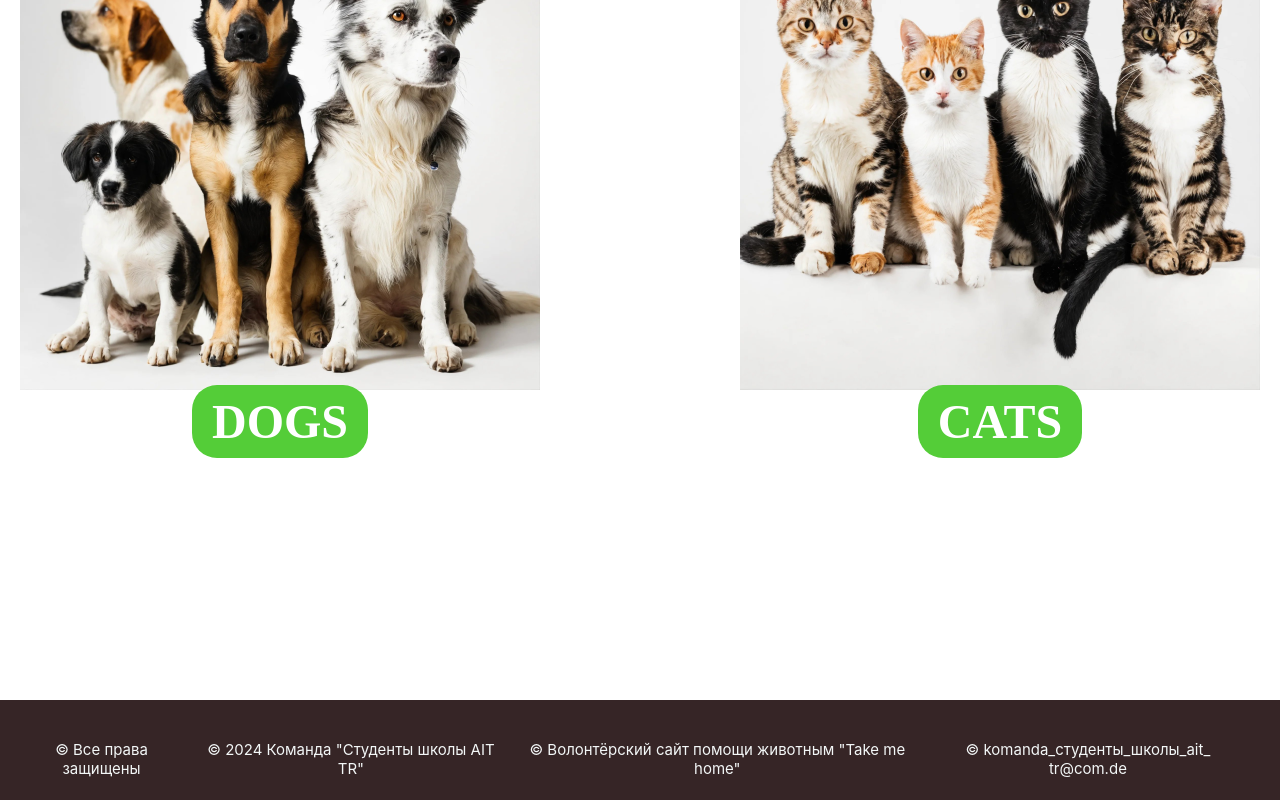
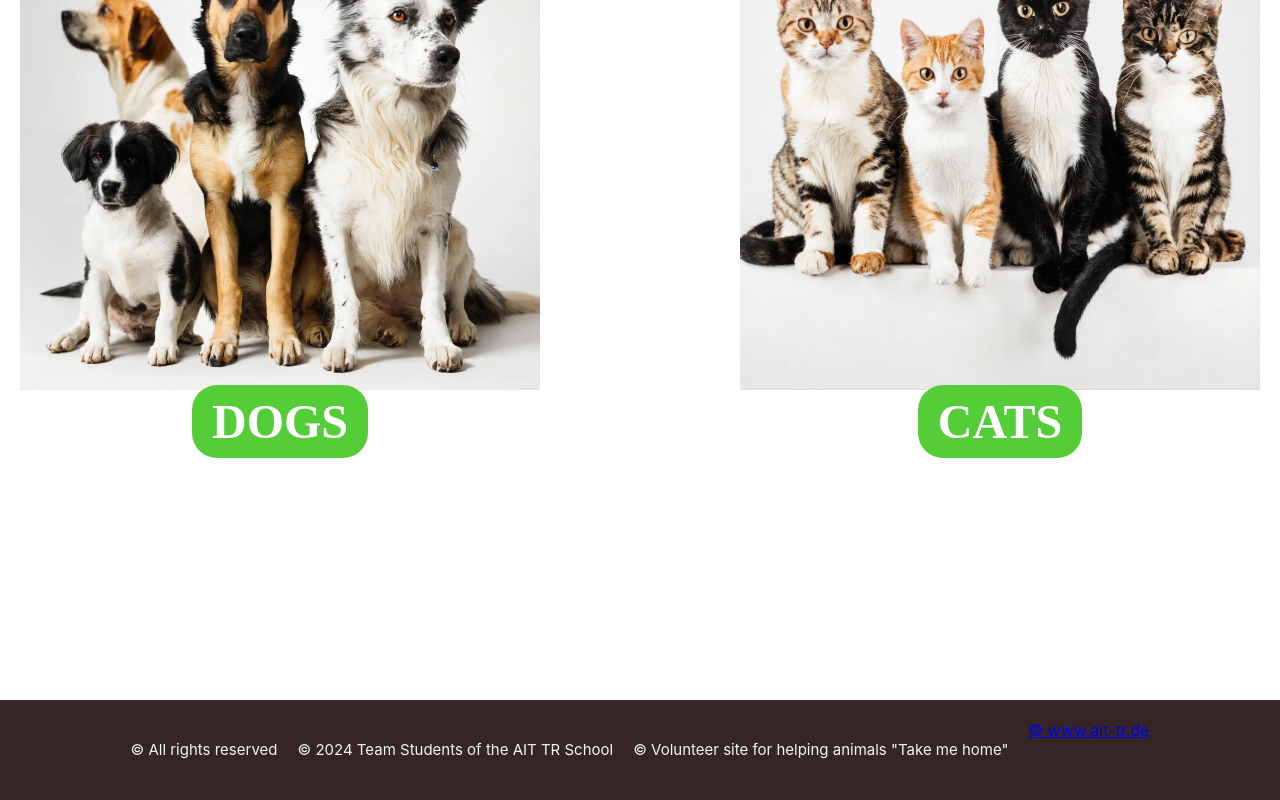
Before and after one commit to Tatyana-Kondr/Scool-project-Frontend, a React (Vite) app: page / in a window 1280 px wide. Shown: the part 1095-1895 px from the top of the page. Built offline with nearby package versions, Linux system fonts and the light colour scheme; what use-query-params would draw is missing.

Commit message:
styles footer

```diff
--- a/src/components/footer/Footer.tsx
+++ b/src/components/footer/Footer.tsx
@@ -4,11 +4,10 @@ import styles from "./footer.module.css"
 export default function Footer() {
   return (
     <div className={styles.footerContainer}>
-      <p>© Все права защищены</p>
-      <p>© 2024 Команда "Студенты школы AIT TR"</p>
-      <p>© Волонтёрский сайт помощи животным "Take me home"</p>
-      <p>© komanda_cтуденты_школы_ait_ tr@com.de</p>
-
+      <p>© All rights reserved</p>
+      <p>© 2024 Team Students of the AIT TR School</p>
+      <p>© Volunteer site for helping animals "Take me home"</p>
+      <a href="https://www.ait-tr.de" target="blank">© www.ait-tr.de</a>
     </div>
   )
 }
```
